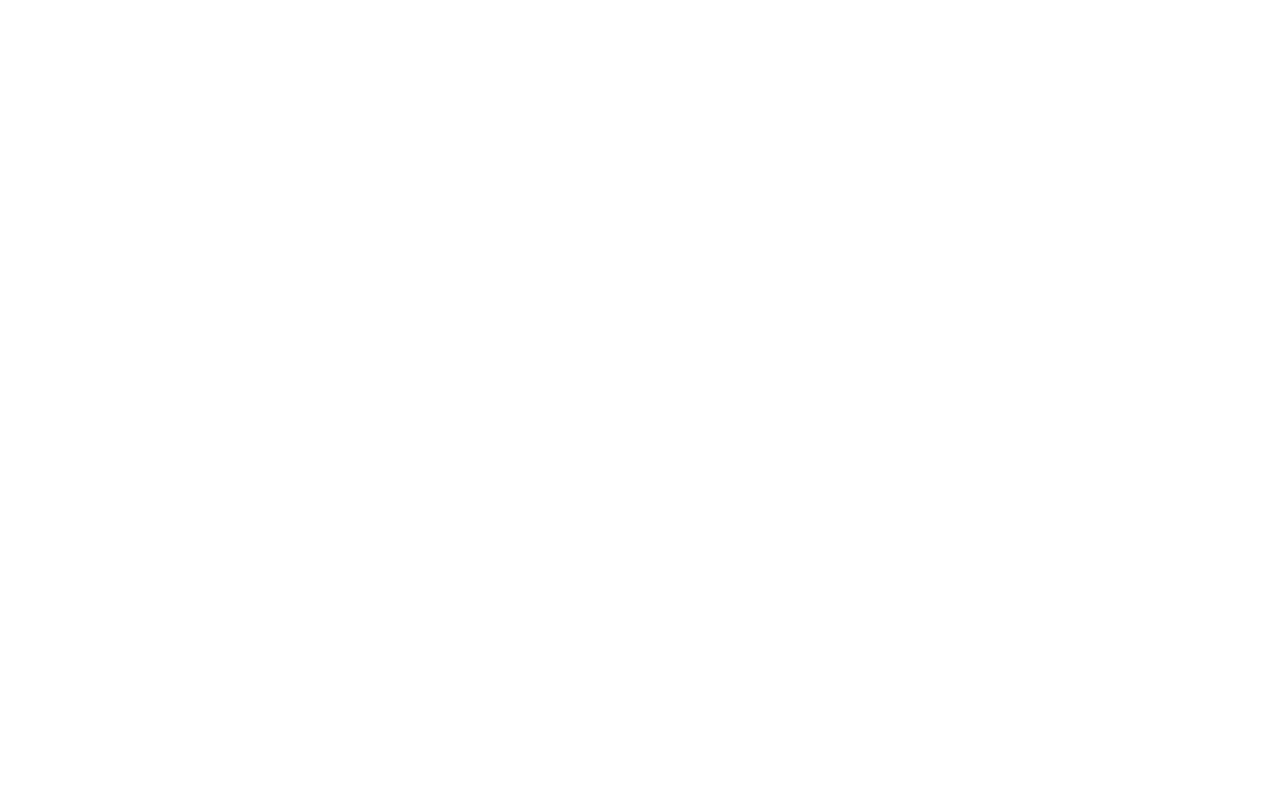
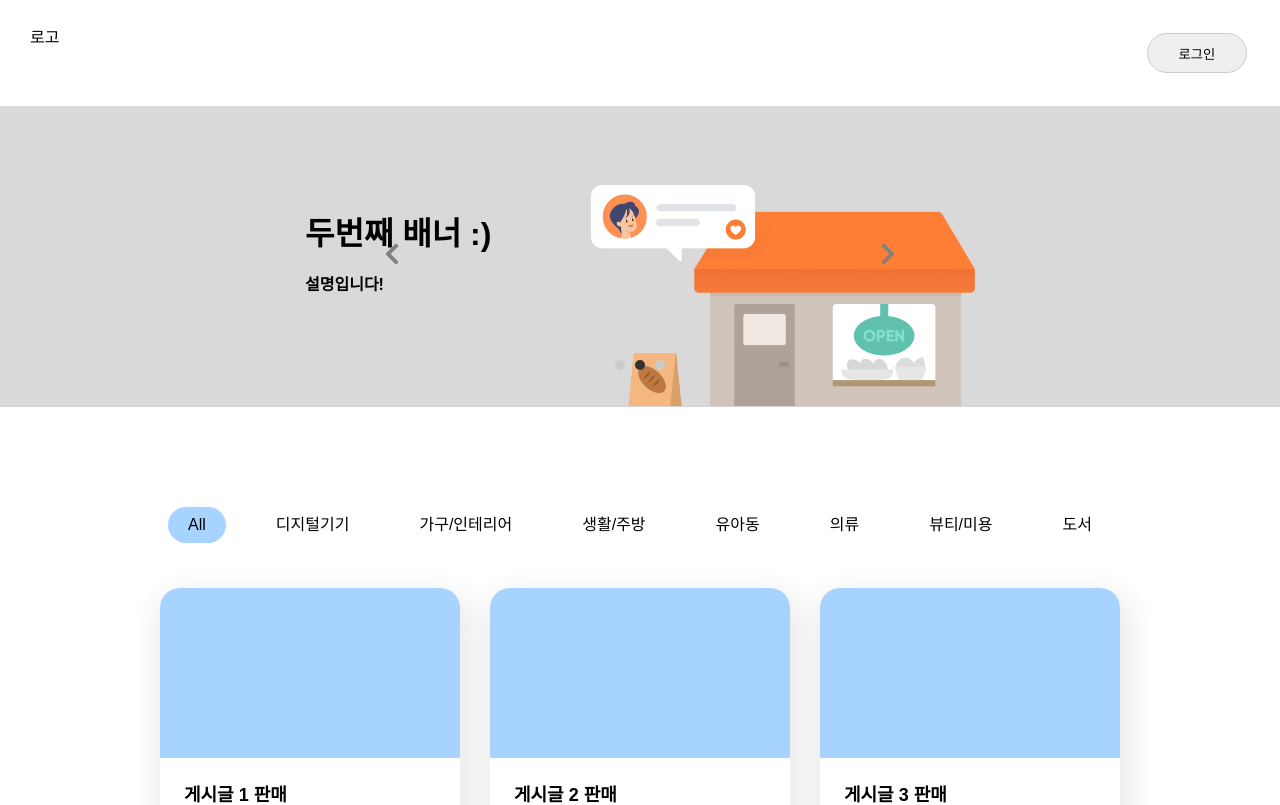
Before and after one commit to soolovepat/second-hand-frontend, a React (Create React App) app: page / in a window 1280 px wide. Before the commit this address had no page. Shown: the top 805 px of the page. Built offline with nearby package versions, Linux system fonts and the light colour scheme; data requests are answered from the project's data file; the HTML template or start-up script is replaced by a standard one.

Commit message:
fix : mainpage path 수정 "/"

```diff
--- a/src/components/common/Header.js
+++ b/src/components/common/Header.js
@@ -35,7 +35,7 @@
   return (
     <HeaderBlock>
       <h3>
-        <Link to={"/mainpage"}>로고</Link>
+        <Link to={"/"}>로고</Link>
       </h3>
       {userLoggedIn ? (
         <Button size={"sm"} onClick={handleLogout}>
--- a/src/shared/Router.js
+++ b/src/shared/Router.js
@@ -56,7 +56,7 @@
   return (
     <BrowserRouter>
       <Routes>
-        <Route path="/mainpage" element={<MainPage />} />
+        <Route path="/" element={<MainPage />} />
 
         <Route element={<AuthRoute userLoggedIn={userLoggedIn} />}>
           <Route path="/login" element={<LoginPage />} />
@@ -75,7 +75,7 @@
 export default Router;
 
 const AuthRoute = ({ userLoggedIn }) => {
-  return userLoggedIn ? <Navigate to={"/mainpage"} /> : <Outlet />;
+  return userLoggedIn ? <Navigate to={"/"} /> : <Outlet />;
 };
 
 const ProtectedRoute = ({ userLoggedIn }) => {
```
